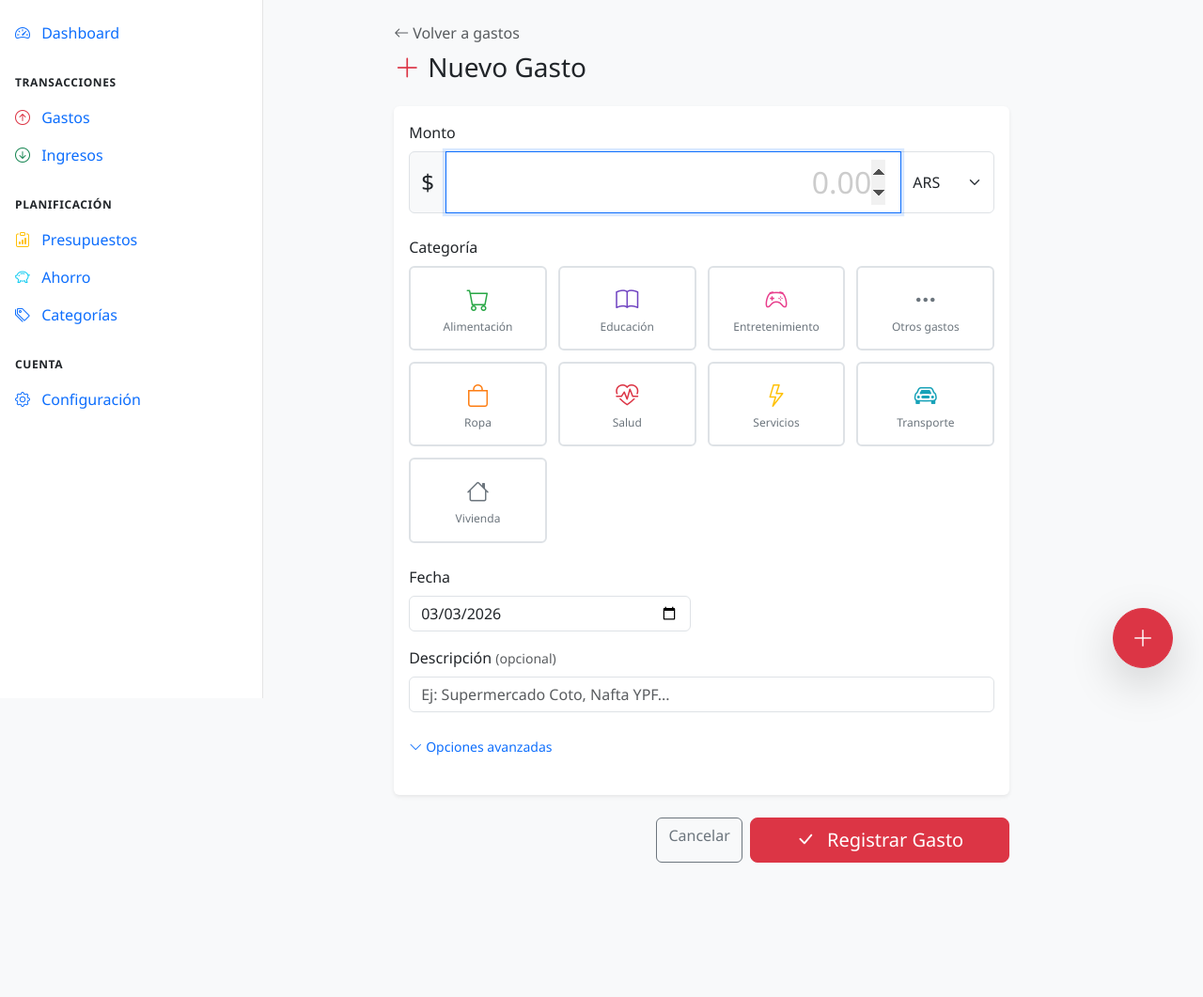
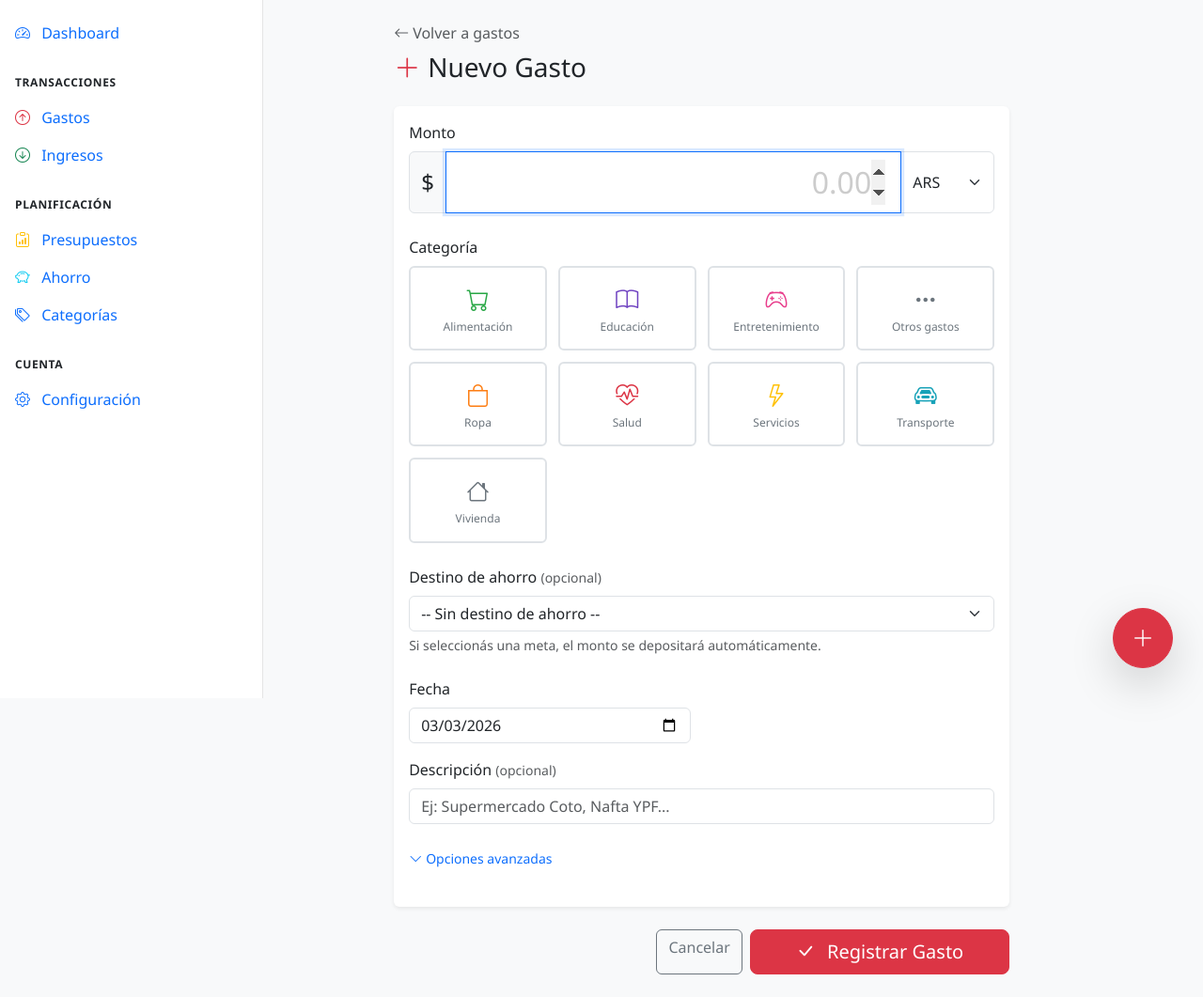
Before and after one commit to Nicokac/control_gastos, a Django app: page /expenses/create/ in a window 1280 px wide. Shown: the part 57-1118 px from the top of the page at 94% size. Before the commit the page ends 975 px from the top, so only its background shows below. Run offline with Django 5.2, Linux system fonts and the light colour scheme; the visitor is signed in with stand-in values (Sample User, id 1); data comes from the database, SQL or seed files in the repository; data that the repository does not hold is empty; parts of the project's set-up code (start-up, migrations or seed data) failed here and were passed over.

Commit message:
feat(expenses): vincular gasto a meta de ahorro
- Campo 'saving' visible en expense_form (metas activas del usuario)
- ExpenseForm.save() llama add_deposit() en transaction.atomic()
- SavingMovement creado automáticamente con descripción del gasto
- Saving ajeno rechazado por queryset filtrado por usuario
- 3 tests: depósito automático, sin saving, saving ajeno rechazado

667 tests passing, 95.18% coverage

```diff
--- a/apps/expenses/forms.py
+++ b/apps/expenses/forms.py
@@ -10,6 +10,7 @@ from django.utils import timezone
 from apps.categories.models import Category
 from apps.core.constants import ExpenseType, PaymentMethod
 from apps.core.forms import BaseFilterForm, CurrencyFormMixin
+from apps.savings.models import Saving, SavingStatus
 
 from .models import Expense
 
@@ -125,6 +126,23 @@ class ExpenseForm(CurrencyFormMixin, forms.ModelForm):
         self.fields["expense_type"].required = False
         self.fields["exchange_rate"].required = False
 
+        # Savings activas del usuario como destino opcional
+        if user:
+            self.fields["saving"] = forms.ModelChoiceField(
+                queryset=Saving.objects.filter(user=user, status=SavingStatus.ACTIVE),
+                required=False,
+                empty_label="-- Sin destino de ahorro --",
+                widget=forms.Select(attrs={"class": "form-select"}),
+                label="Destino de ahorro",
+            )
+        else:
+            self.fields["saving"] = forms.ModelChoiceField(
+                queryset=Saving.objects.none(),
+                required=False,
+                widget=forms.Select(attrs={"class": "form-select"}),
+                label="Destino de ahorro",
+            )
+
         # Agregar opción vacía a selects opcionales
         self.fields["payment_method"].choices = [("", "-- Opcional --")] + list(
             PaymentMethod.choices
@@ -155,12 +173,21 @@ class ExpenseForm(CurrencyFormMixin, forms.ModelForm):
         return description
 
     def save(self, commit=True):
-        """Guarda el gasto asignando el usuario."""
+        """Guarda el gasto asignando el usuario y aplica depósito a meta si corresponde."""
+        from django.db import transaction
+
         instance = super().save(commit=False)
         instance.user = self.user
 
         if commit:
-            instance.save()
+            with transaction.atomic():
+                instance.save()
+                saving = self.cleaned_data.get("saving")
+                if saving:
+                    saving.add_deposit(
+                        amount=instance.amount_ars,
+                        description=f"Gasto vinculado: {instance.description or 'Sin descripción'}",
+                    )
 
         return instance
 
--- a/templates/expenses/expense_form.html
+++ b/templates/expenses/expense_form.html
@@ -109,6 +109,16 @@
                               </div>
                           </div>
 
+                        <!-- DESTINO DE AHORRO (opcional, visible) -->
+                        <div class="mb-4">
+                            <label class="form-label">Destino de ahorro <span class="text-muted small">(opcional)</span></label>
+                            {{ form.saving }}
+                            {% if form.saving.errors %}
+                            <div class="text-danger small mt-1">{{ form.saving.errors.0 }}</div>
+                            {% endif %}
+                            <div class="form-text">Si seleccionás una meta, el monto se depositará automáticamente.</div>
+                        </div>
+
                         <!-- QUICK ADD (mínimo visible) -->
                         <div class="row mb-3">
                             <div class="col-md-6">
```
Also changed, not shown: apps/expenses/tests/test_views.py (+74 -0 lines).
